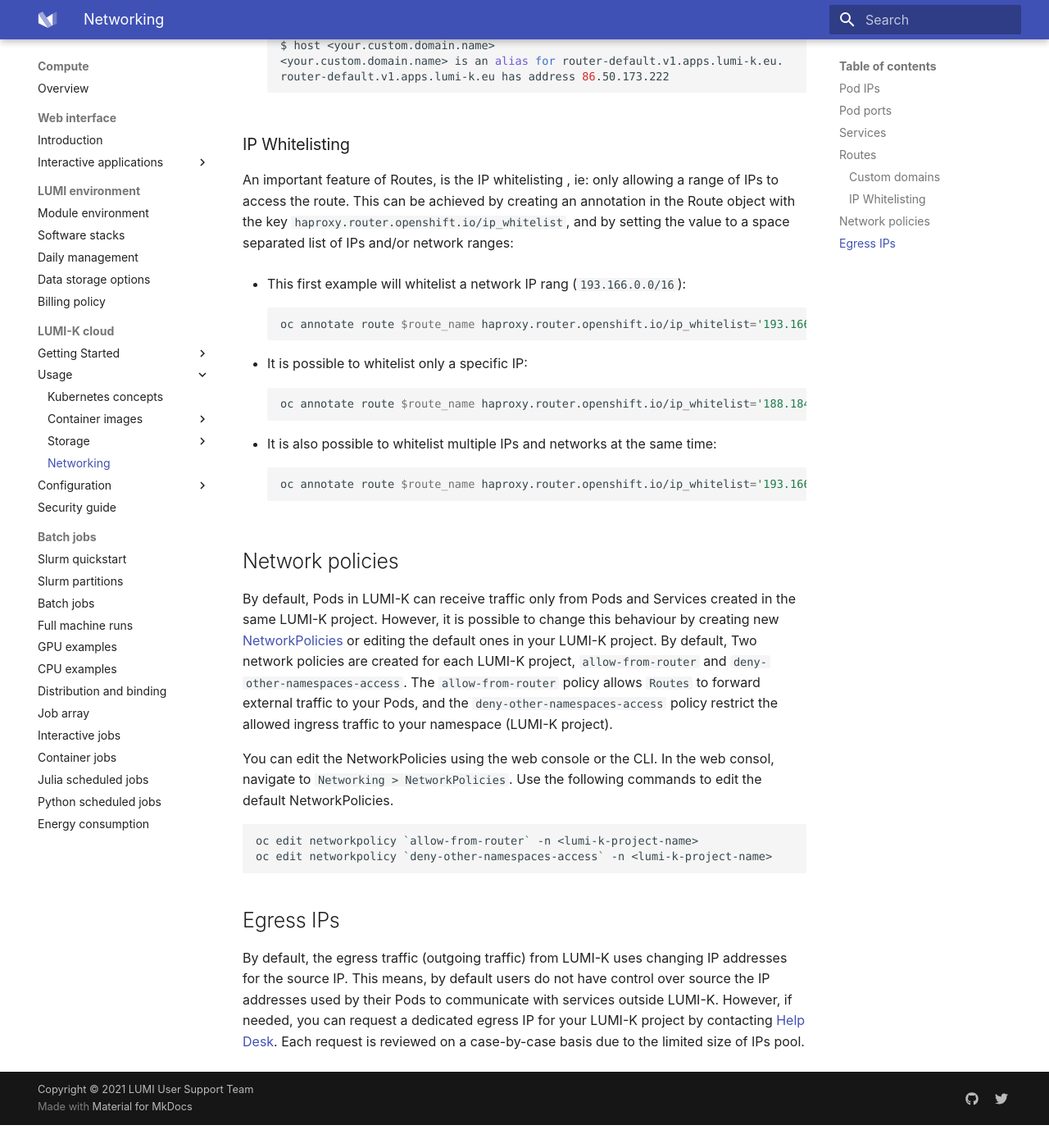
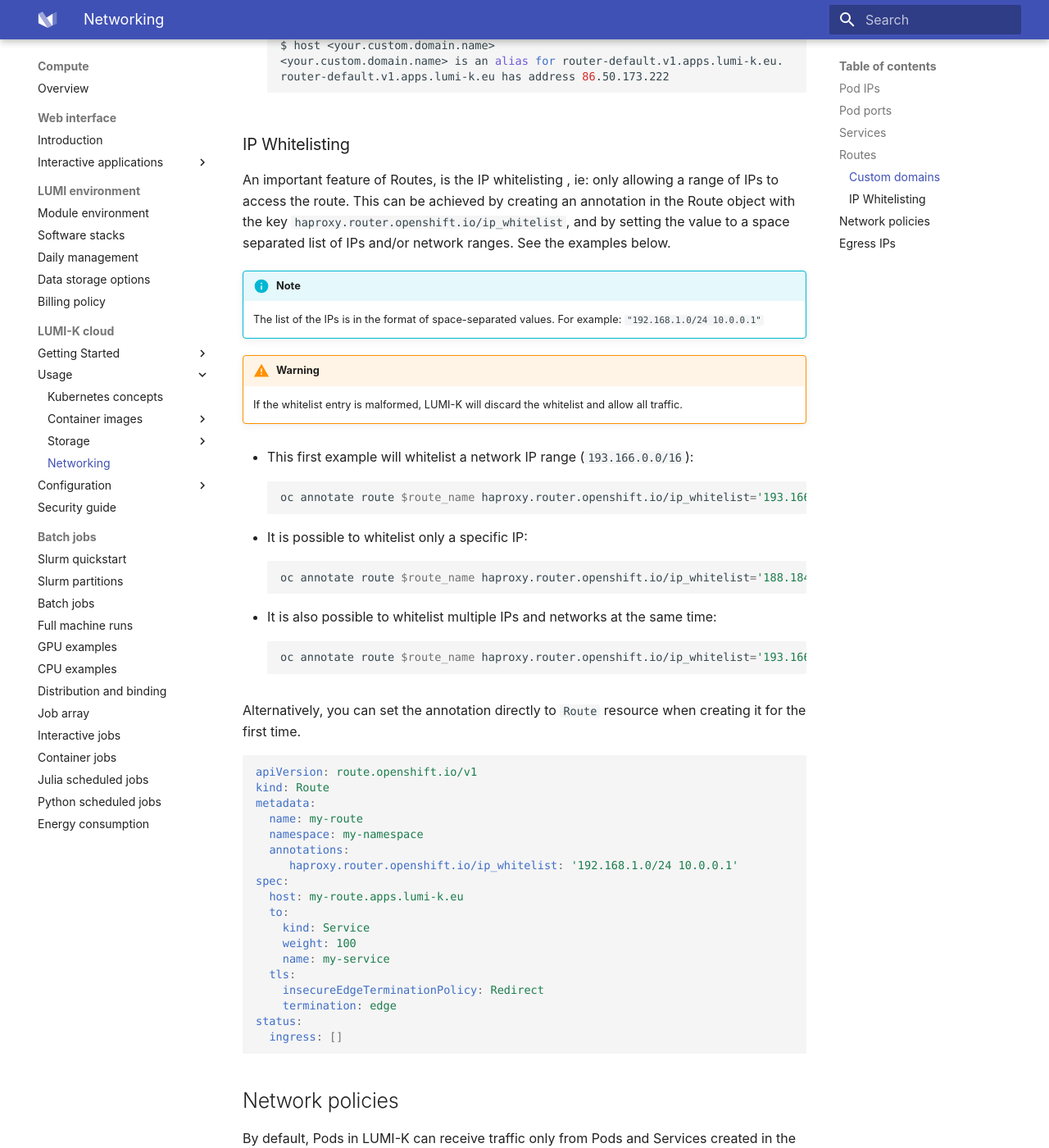
Before and after one commit to Lumi-supercomputer/lumi-userguide, an MkDocs documentation site: the page built from docs/compute/lumi-k/02_usage/04_networking.md, in a window 1280 px wide and 1400 px high, scrolled down 4538 px. Shown: the whole window at 82% size. Built offline with MkDocs 1.6.1 and Material for MkDocs 9.7.7, drawn with Linux system fonts in a browser that asks for light colours; before the commit the page ends 5910 px from its top, so only the background shows below that.

Commit message:
Move the ip whitelisting

````diff
--- a/docs/compute/lumi-k/02_usage/04_networking.md
+++ b/docs/compute/lumi-k/02_usage/04_networking.md
@@ -197,9 +197,19 @@
 
 An important feature of Routes, is the IP whitelisting , ie: only allowing a range of IPs to access the route.
 This can be achieved by creating an annotation in the Route object with the key `haproxy.router.openshift.io/ip_whitelist`,
-and by setting the value to a space separated list of IPs and/or network ranges:
+and by setting the value to a space separated list of IPs and/or network ranges. See the examples below.
 
-* This first example will whitelist a network IP rang (`193.166.0.0/16`):
+!!! info "Note"
+
+    The list of the IPs is in the format of space-separated values.
+    For example: `"192.168.1.0/24 10.0.0.1"`
+
+!!! warning
+
+    If the whitelist entry is malformed, LUMI-K will discard the whitelist and allow all traffic.
+
+
+* This first example will whitelist a network IP range (`193.166.0.0/16`):
 
     ```bash
     oc annotate route $route_name haproxy.router.openshift.io/ip_whitelist='193.166.0.0/16'
@@ -216,6 +226,29 @@
     ```bash
     oc annotate route $route_name haproxy.router.openshift.io/ip_whitelist='193.166.0.0/15 193.167.189.25'
     ```
+
+Alternatively, you can set the annotation directly to `Route` resource when creating it for the first time.
+
+```yaml
+apiVersion: route.openshift.io/v1
+kind: Route
+metadata:
+  name: my-route
+  namespace: my-namespace
+  annotations:
+     haproxy.router.openshift.io/ip_whitelist: '192.168.1.0/24 10.0.0.1'
+spec:
+  host: my-route.apps.lumi-k.eu
+  to:
+    kind: Service
+    weight: 100
+    name: my-service
+  tls:
+    insecureEdgeTerminationPolicy: Redirect
+    termination: edge
+status:
+  ingress: []
+```
 
 
 ## Network policies
````
Also changed, not shown: docs/compute/lumi-k/02_usage/01_kube_concepts.md (+0 -38 lines).
